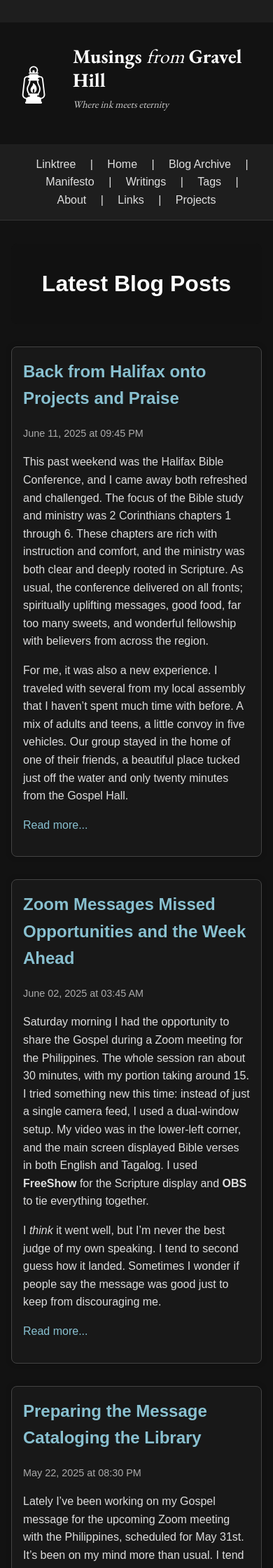
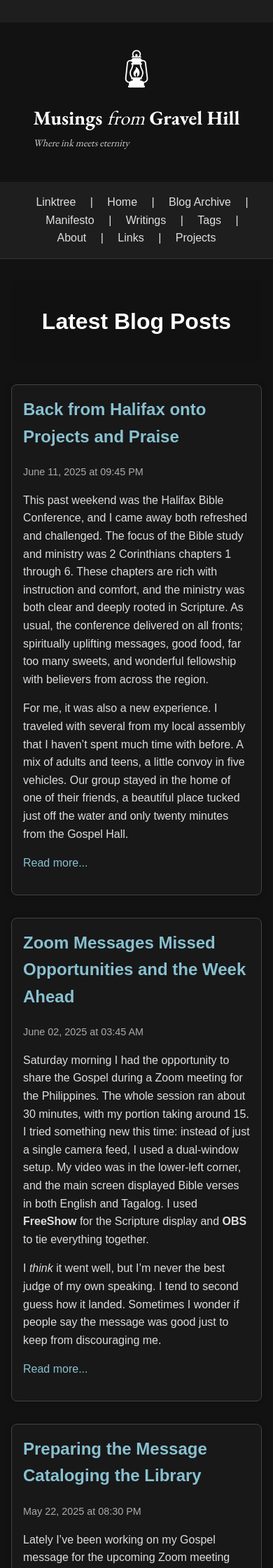
Before and after one commit to Atrion/atrion-blog, a Jekyll site: the page built from index.md, in a window 390 px wide. Shown: the top 2240 px of the page at 70% size. Built offline with Jekyll 4.4.1, drawn with Linux system fonts in a browser that asks for light colours.

Commit message:
Update style.css

```diff
--- a/assets/css/style.css
+++ b/assets/css/style.css
@@ -258,7 +258,7 @@ img {
   font-size: 2.5rem;
   font-weight: 700;
   line-height: 1.2;
-  font-family: 'EB Garamond', serif;
+  font-family: 'EB Garamond', serif !important;
 }
 
 .italic-word {
@@ -272,11 +272,24 @@ img {
   margin-top: 0.5rem;
   font-style: italic;
   line-height: 1.4;
-  font-family: 'EB Garamond', serif;
+  font-family: 'EB Garamond', serif !important;
 }
 
 /* === Responsive Scaling (not layout change) for Mobile === */
 @media (max-width: 600px) {
+  .site-header {
+    flex-direction: row; /* keep the icon and title side-by-side on mobile */
+    align-items: center;
+    justify-content: center;
+    text-align: left; /* ensures text isn't unnecessarily centered */
+    flex-wrap: wrap;
+  }
+
+  .icon-title {
+    align-items: flex-start;
+    text-align: left;
+  }
+
   .site-title {
     font-size: 1.75rem;
   }
```
